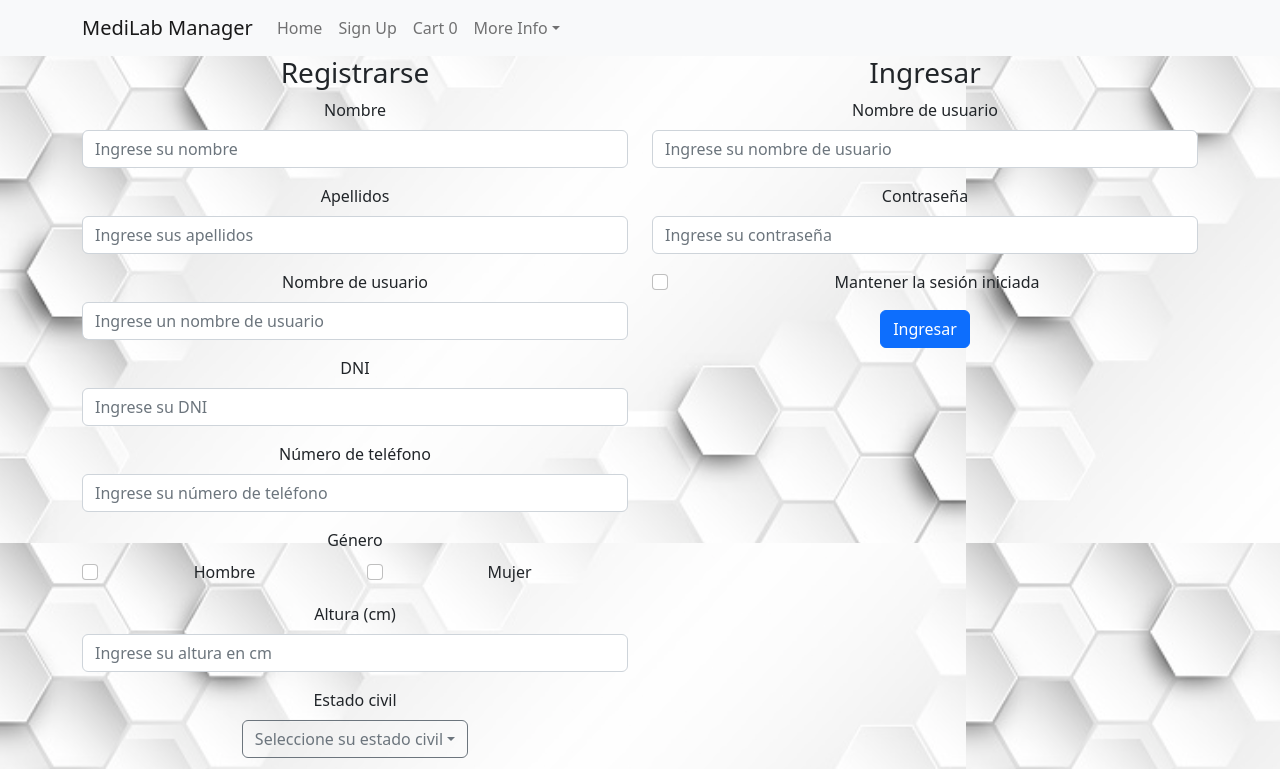
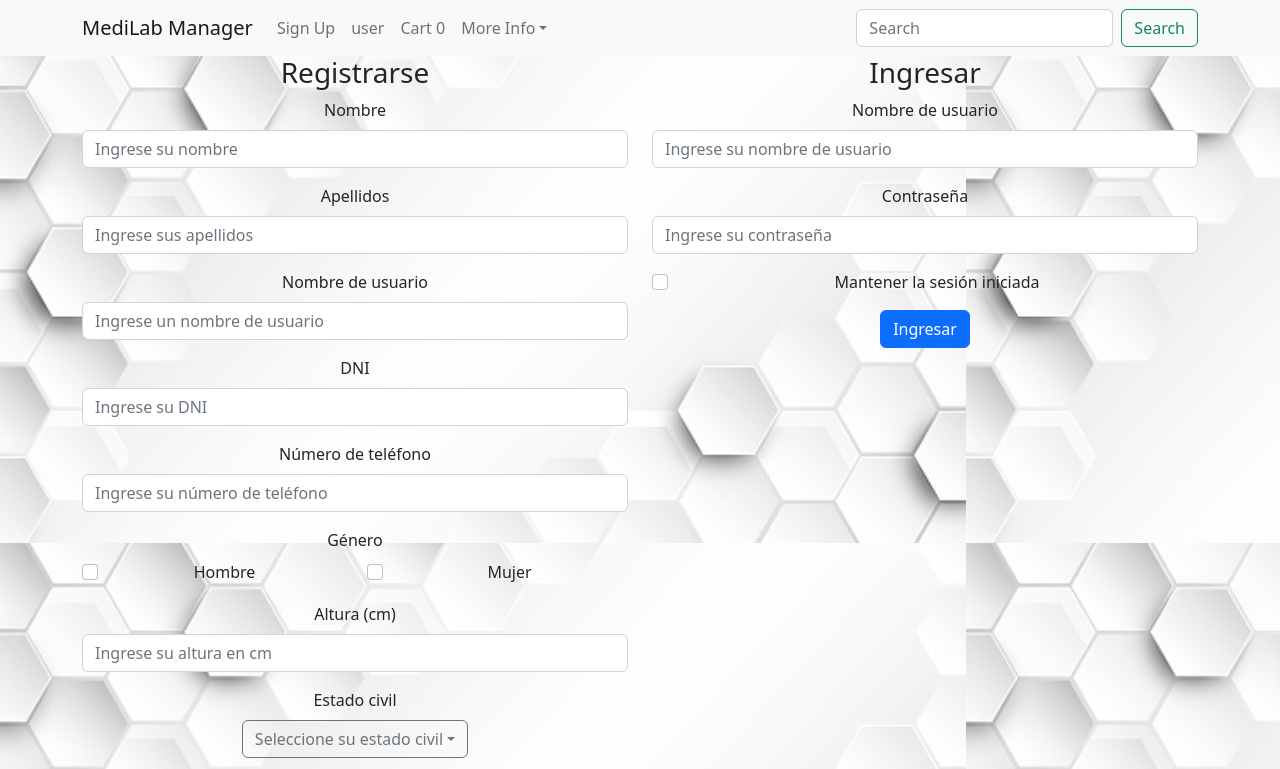
Before and after one commit to NazarenoCarlesso/medilab-manager, a React (Create React App) app in the folder client/: page /signup in a window 1280 px wide. Shown: the top 769 px of the page. Built offline with nearby package versions, Linux system fonts and the light colour scheme; no server answers.

Commit message:
condicionales

```diff
--- a/client/src/components/Navbar.jsx
+++ b/client/src/components/Navbar.jsx
@@ -1,33 +1,74 @@
 import React from 'react'
-import { useSelector } from 'react-redux'
+import { useSelector} from 'react-redux'
 import Container from 'react-bootstrap/Container'
 import Nav from 'react-bootstrap/Nav'
 import Navbar from 'react-bootstrap/Navbar'
 import NavDropdown from 'react-bootstrap/NavDropdown'
+import Form from 'react-bootstrap/Form'
+import Button from 'react-bootstrap/Button'
 import { Link } from 'react-router-dom'
+
+
+
+
 
 export default function NavBar() {
     const cartLength = useSelector(state => state.cart.length)
     const sessionId = useSelector(state => state.sessionId)
 
+
+
+
     return (
+
         <Navbar bg="light"  expand="lg">
             <Container>
             <Navbar.Brand as={Link} to="/">MediLab Manager</Navbar.Brand>
+
+      { sessionId ? ( //si la seccionID trae algo muestra estos componentes
+  <>
     <Navbar.Toggle aria-controls="basic-navbar-nav" />
     <Navbar.Collapse id="basic-navbar-nav">
       <Nav className="me-auto">
         <Nav.Link as={Link} to="/home">Home</Nav.Link>
-                        <Nav.Link as={Link} to="/signup">Sign Up</Nav.Link>
+        <Nav.Link as={Link} to="/user">user</Nav.Link>
         <Nav.Link as={Link} to="/cart" href="/cart">Cart {cartLength}</Nav.Link>
       <NavDropdown title="More Info" id="basic-nav-dropdown">
         <NavDropdown.Item as={Link} to="/contact">Contact us</NavDropdown.Item>
         <NavDropdown.Item as={Link} to="/about">About us</NavDropdown.Item>
         <NavDropdown.Item as={Link} to="/faq">FAQ</NavDropdown.Item>
       </NavDropdown>
-                        <Nav.Link as={Link} to="/panel" style={{ color: 'blue' }}>{sessionId}</Nav.Link>
       </Nav>
     </Navbar.Collapse>
+  </>
+): ( // de contraio solo muestra lo siguiente
+    <>
+    <Navbar.Toggle aria-controls="basic-navbar-nav" />
+    <Navbar.Collapse id="basic-navbar-nav">
+      <Nav className="me-auto">
+        <Nav.Link as={Link} to="/signup">Sign Up</Nav.Link>
+        <Nav.Link as={Link} to="/user">user</Nav.Link>
+        <Nav.Link as={Link} to="/cart" href="/cart">Cart {cartLength}</Nav.Link>
+        <NavDropdown title="More Info" id="basic-nav-dropdown">
+        <NavDropdown.Item as={Link} to="/contact">Contact us</NavDropdown.Item>
+        <NavDropdown.Item as={Link} to="/about">About us</NavDropdown.Item>
+        <NavDropdown.Item as={Link} to="/faq">FAQ</NavDropdown.Item>
+        </NavDropdown>
+      </Nav>
+    </Navbar.Collapse>
+      </>
+)}
+
+
+                    <Form className="d-flex">
+                        <Form.Control
+                            type="search"
+                            placeholder="Search"
+                            className="me-2"
+                            aria-label="Search"
+                        />
+                        <Button variant="outline-success">Search</Button>
+                    </Form>
             </Container>
         </Navbar>
     )
--- a/client/src/components/Signup.jsx
+++ b/client/src/components/Signup.jsx
@@ -9,10 +9,12 @@
 import DropdownButton from "react-bootstrap/DropdownButton";
 import { setSessionId } from "../reducer";
 import { validateLogin, validateSignUp } from "../utils/validate";
+import {useNavigate} from "react-router-dom"
 
 const BACK = process.env.REACT_APP_BACK;
 
 export default function Signup() {
+  const navigate = useNavigate();
   const dispatch = useDispatch();
   // Variable user para el Login
   const [user, setUser] = useState({
@@ -139,6 +141,7 @@
       console.log(response.data);
       dispatch(setSessionId(response.data));
     }
+    navigate("/user");
   };
 
   const showErrors = function (e) {
```
Lines whose indentation alone changed are shown as unchanged.
